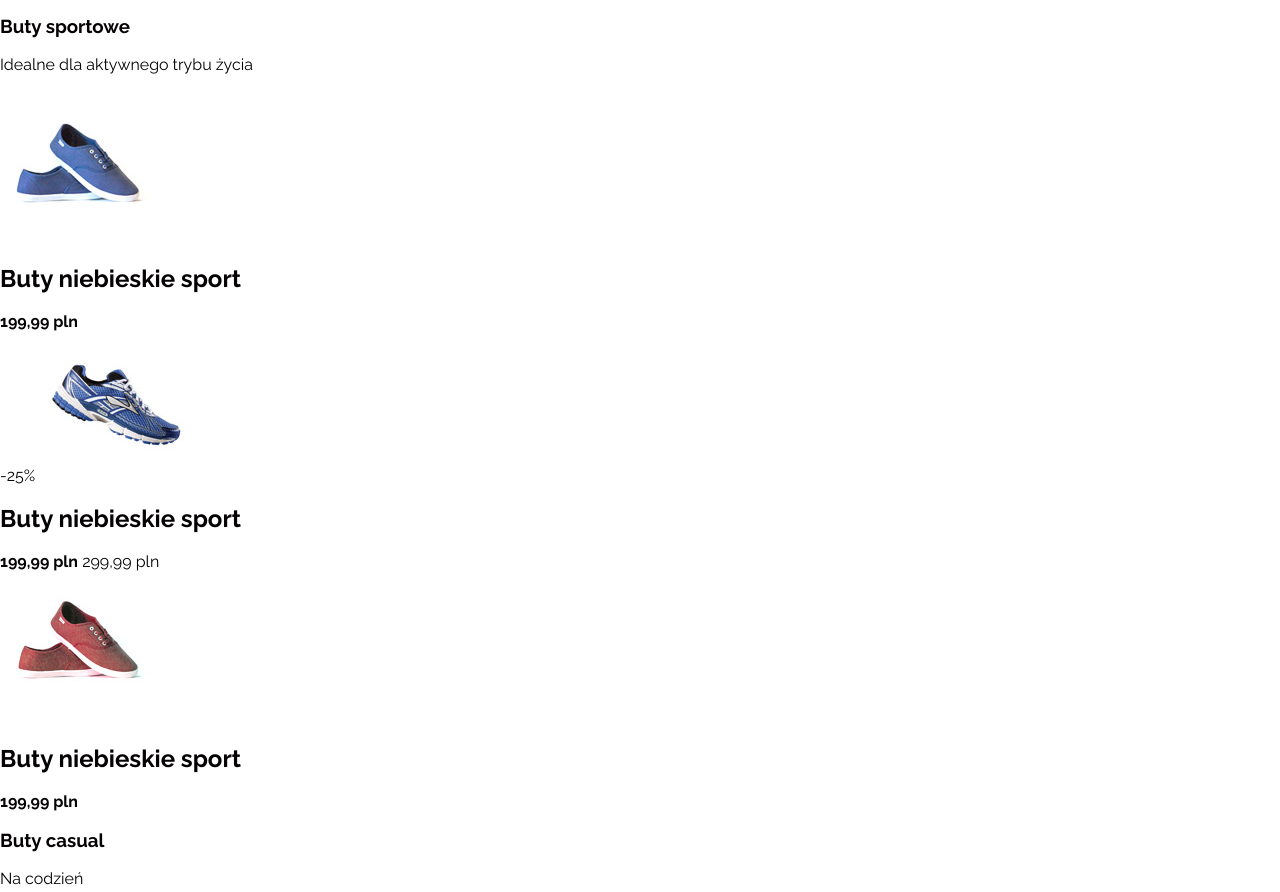
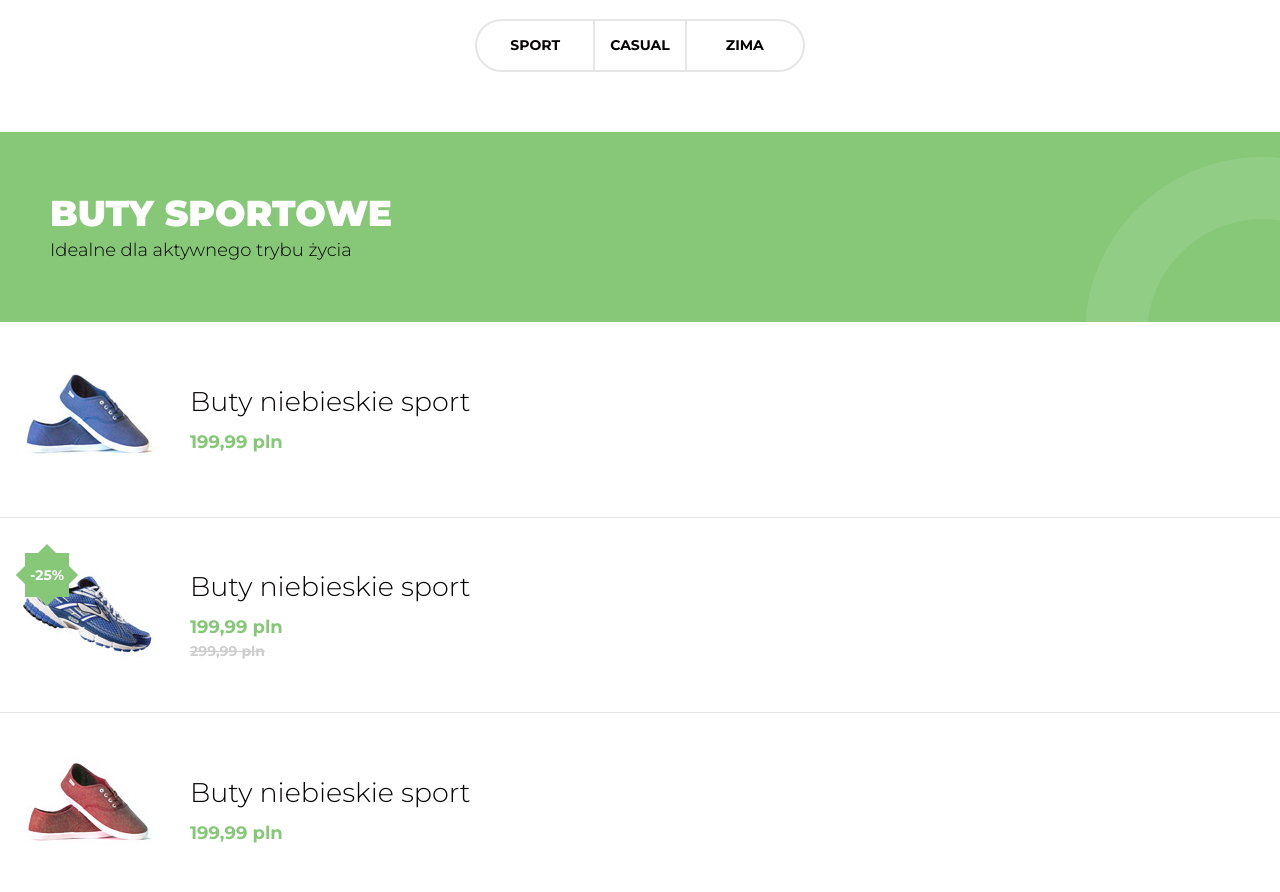
Before and after one commit to krzysztofwolkowycki/Store-website, a plain HTML site: page index.html in a window 1280 px wide. Shown: the part 521-1413 px from the top of the page. Drawn offline with Linux system fonts and the light colour scheme.

Commit message:
Style: product + discount

```diff
--- a/css/main.css
+++ b/css/main.css
@@ -5,6 +5,10 @@ body {
 
 a {
     text-decoration: none;
+}
+.font-monterrat{
+    font-family: 'Montserrat', sans-serif;
+    font-weight: 700;
 }
 
 .text-green {
@@ -15,7 +19,7 @@ a {
     display: inline-block;
     min-width: 250px;
     height: 70px;
-    line-height: 70px;
+    line-height: 64px;
     padding: 0 40px;
     text-align: center;
     text-transform: uppercase;
@@ -23,6 +27,54 @@ a {
     font-weight: 700;
     background-color: #71b862;
     border-radius: 50px;
+    border: 3px solid #71b862;
+    transition: all .15s ease-out;
+
+}
+.btn:hover{
+    background-color: #fff;
+    color: #71b862;
+    box-shadow: 0px 5px 15px 0px rgba(134, 200, 120, 0.75);
+}
+
+.context-menu{
+    display: flex;
+    justify-content: center;
+    margin: 40px 10px 60px;
+}
+
+.context-menu a{
+    margin-left: -2px;
+    line-height: 49px;
+    height: 53px;
+    padding: 0 15px;
+    text-transform: uppercase;
+    border: 2px solid #e6e6e6;
+    font-size: 1.4rem;
+    transition: all .15s linear;
+}
+.context-menu a:hover{
+    position: relative;
+    border-color: #86c878;
+    color: #86c878;
+    box-shadow: 0px 5px 9px 0px rgba(134, 200, 120, 0.22);
+    z-index: 10;
+}
+
+.context-menu a:first-child,
+.context-menu a:last-child{
+    min-width: 120px;
+    text-align: center;
+}
+
+.context-menu a:first-child{
+    margin-left: 0;
+    border-top-left-radius: 35px;
+    border-bottom-left-radius: 35px;
+}
+.context-menu a:last-child{
+    border-top-right-radius: 35px;
+    border-bottom-right-radius: 35px;
 }
 
 .icon-burger {
@@ -103,6 +155,7 @@ a {
     height: 55px;
     background-color: #86c878;
     border: 0;
+    cursor: pointer;
 }
 
 .page-header .promo-text {
@@ -164,13 +217,132 @@ a {
 .page-header .promo-text{
     text-align: center;
     color: #fff;
+    align-self: flex-end;
+    margin-bottom: 70px;
 }
 
 .page-header .promo-text .heading{
-    margin: 0;
+    margin: 0 0 15px;
     font-size: 4.8rem;
+
 }
 
 .page-header .promo-text .caption{
     display: none;
 }
+
+.product-section .section-header {
+    display: flex;
+    align-content: center;
+    flex-wrap: wrap;
+    height: 190px;
+    padding: 0 50px;
+    /*background-image: url(../img/circle.png);
+    background-position: right bottom;
+    background-repeat: no-repeat;*/
+    background: url(../img/circle.png) right bottom no-repeat;
+}
+
+.product-section .section-header.green {
+    background-color: #86c878;
+}
+
+.product-section .section-header.turquoise {
+    background-color: #78c8c0;
+}
+
+.product-section .section-header.dark-blue {
+    background-color: #78a1c8;
+}
+
+.product-section .section-header .heading,
+.product-section .section-header .caption {
+    width: 100%;
+    margin: 0;
+}
+
+.product-section .section-header .heading {
+    font-size: 3.6rem;
+    font-weight: 900;
+    color: #fff;
+    text-transform: uppercase;
+    margin-bottom: 5px;
+}
+
+.product-section .section-header .caption {
+    font-size: 1.8rem;
+    font-weight: 300;
+}
+
+.product {
+    display: flex;
+    align-items: center;
+    min-height: 190px;
+    padding: 20px 15px 20px 10px;
+    border-bottom: 1px solid #e6e6e6;
+    font-size: 1.8rem;
+    font-weight: 300;
+}
+
+.product.last {
+    border-bottom: 0;
+}
+
+.product .product-thumbnail {
+    flex-shrink: 0;
+    margin-right: 20px;
+    position: relative;
+}
+
+.product .product-name{
+    margin: 0 0 15px;
+    font-weight: 300;
+}
+
+.product .product-price{
+    color: #86c878;
+}
+
+.product .product-price,
+.product .regular-price {
+    display: block;
+    font-weight: 700;
+}
+
+.product .regular-price {
+    margin-top: 5px;
+    font-size: 1.4rem;
+    text-decoration: line-through;
+    color: #cecece;
+}
+
+.product .discount {
+    display: block;
+    position: absolute;
+    top: 15px;
+    left: 15px;
+    line-height: 44px;
+    text-align: center;
+    color: #fff;
+    font-weight: 700;
+    font-size: 1.4rem;
+}
+
+.product .discount,
+.product .discount::before{
+    display: block;
+    width: 44px;
+    height: 44px;
+    background-color: #86c878;
+}
+
+.product .discount::before{
+    content: '';
+    transform: rotate(45deg);
+    position: absolute;
+}
+
+.product .discount .text{
+    position:relative;
+    z-index: 10;
+}
--- a/index.html
+++ b/index.html
@@ -65,7 +65,7 @@
             </div>
         </header>
 
-        <main>
+        <main class="font-monterrat">
             <div class="context-menu">
                 <!-- a[href=#]*3 -->
                 <a href="#buty-sport">Sport</a>
@@ -74,100 +74,136 @@
             </div>
 
             <section id="buty-sport" class="product-section">
-                <header class="section-header">
+                <header class="section-header green">
                     <h3 class="heading">Buty sportowe</h3>
                     <p class="caption">Idealne dla aktywnego trybu życia</p>
                 </header>
 
                 <a href="#">
                     <article class="product">
-                        <img class="product-thumbnail" src="img/produkt-1.jpg" alt="">
+                        <div class="product-thumbnail">
+                            <img src="img/produkt-1.jpg" alt="">
+                        </div>
+                        <div class="product-details-wrapper">
                             <h2 class="product-name">Buty niebieskie sport</h2>
                             <strong class="product-price">199,99 pln</strong>
+                        </div>
                     </article>
                 </a>
 
                 <a href="#">
                     <article class="product">
-                        <span class="discount">-25%</span>
-                        <img class="product-thumbnail" src="img/produkt-2.jpg" alt="">
+                        <div class="product-thumbnail">
+                            <span class="discount"><span class="text">-25%</span></span>
+                            <img src="img/produkt-2.jpg" alt="">
+                        </div>
+                        <div class="product-details-wrapper">
                             <h2 class="product-name">Buty niebieskie sport</h2>
                             <strong class="product-price">199,99 pln</strong>
                             <span class="regular-price">299,99 pln</span>
+                        </div>
                     </article>
                 </a>
 
                 <a href="#">
-                    <article class="product">
-                        <img class="product-thumbnail" src="img/produkt-3.jpg" alt="">
+                    <article class="product last">
+                        <div class="product-thumbnail">
+                            <img src="img/produkt-3.jpg" alt="">
+                        </div>
+                        <div class="product-details-wrapper">
                             <h2 class="product-name">Buty niebieskie sport</h2>
                             <strong class="product-price">199,99 pln</strong>
+                        </div>
                     </article>
                 </a>
             </section>
 
             <section id="buty-casual" class="product-section">
-                <header class="section-header">
+                <header class="section-header turquoise">
                     <h3 class="heading">Buty casual</h3>
                     <p class="caption">Na codzień</p>
                 </header>
 
                 <a href="#">
                     <article class="product">
-                        <img class="product-thumbnail" src="img/produkt-4.jpg" alt="">
+                        <div class="product-thumbnail">
+                            <img src="img/produkt-4.jpg" alt="">
+                        </div>
+                        <div class="product-details-wrapper">
                             <h2 class="product-name">Buty niebieskie sport</h2>
                             <strong class="product-price">199,99 pln</strong>
+                        </div>
                     </article>
                 </a>
 
                 <a href="#">
                     <article class="product">
-                        <span class="discount">-25%</span>
-                        <img class="product-thumbnail" src="img/produkt-5.jpg" alt="">
+                        <div class="product-thumbnail">
+                            <span class="discount"><span class="text">-25%</span></span>
+                            <img src="img/produkt-5.jpg" alt="">
+                        </div>
+                        <div class="product-details-wrapper">
                             <h2 class="product-name">Buty niebieskie sport</h2>
                             <strong class="product-price">199,99 pln</strong>
                             <span class="regular-price">299,99 pln</span>
+                        </div>
                     </article>
                 </a>
 
                 <a href="#">
-                    <article class="product">
-                        <img class="product-thumbnail" src="img/produkt-6.jpg" alt="">
+                    <article class="product last">
+                       <div class="product-thumbnail">
+                            <img src="img/produkt-6.jpg" alt="">
+                       </div>
+                        <div class="product-details-wrapper">
                             <h2 class="product-name">Buty niebieskie sport</h2>
                             <strong class="product-price">199,99 pln</strong>
+                        </div>
                     </article>
                 </a>
             </section>
 
             <section id="buty-zimowe" class="product-section">
-                <header class="section-header">
+                <header class="section-header dark-blue">
                     <h3 class="heading">Buty zimowe</h3>
                     <p class="caption">Już nigdy nie zmarzniesz</p>
                 </header>
 
                 <a href="#">
                     <article class="product">
-                        <img class="product-thumbnail" src="img/produkt-7.jpg" alt="">
+                        <div class="product-thumbnail">
+                            <img src="img/produkt-7.jpg" alt="">
+                        </div>
+                        <div class="product-details-wrapper">
                             <h2 class="product-name">Buty niebieskie sport</h2>
                             <strong class="product-price">199,99 pln</strong>
+                        </div>
                     </article>
                 </a>
 
                 <a href="#">
                     <article class="product">
-                        <span class="discount">-25%</span>
-                        <img class="product-thumbnail" src="img/produkt-8.jpg" alt="">
+                        <div class="product-thumbnail">
+                            <span class="discount"><span class="text">-25%</span></span>
+                            <img src="img/produkt-8.jpg" alt="">
+                        </div>
+                        <div class="product-details-wrapper">
                             <h2 class="product-name">Buty niebieskie sport</h2>
                             <strong class="product-price">199,99 pln</strong>
                             <span class="regular-price">299,99 pln</span>
+                        </div>
                     </article>
                 </a>
 
                 <a href="#">
-                    <article class="product">
-                        <img class="product-thumbnail" src="img/produkt-9.jpg" alt="">
+                    <article class="product last">
+                        <div class="product-thumbnail">
+                            <img src="img/produkt-9.jpg" alt="">
+                        </div>
+                        <div class="product-details-wrapper">
                             <h2 class="product-name">Buty niebieskie sport</h2>
                             <strong class="product-price">199,99 pln</strong>
+                        </div>
                     </article>
                 </a>
             </section>
```
Also changed, not shown: img/circle.png (added). Lines whose indentation alone changed are shown as unchanged.
